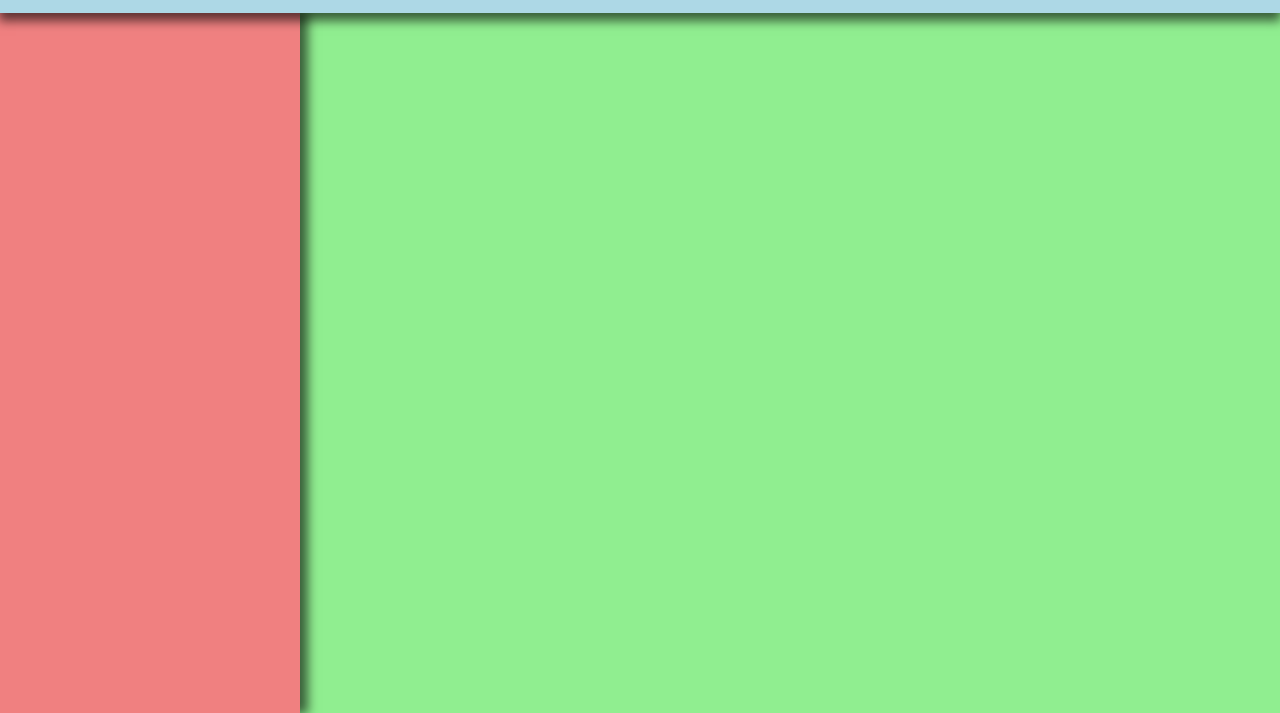
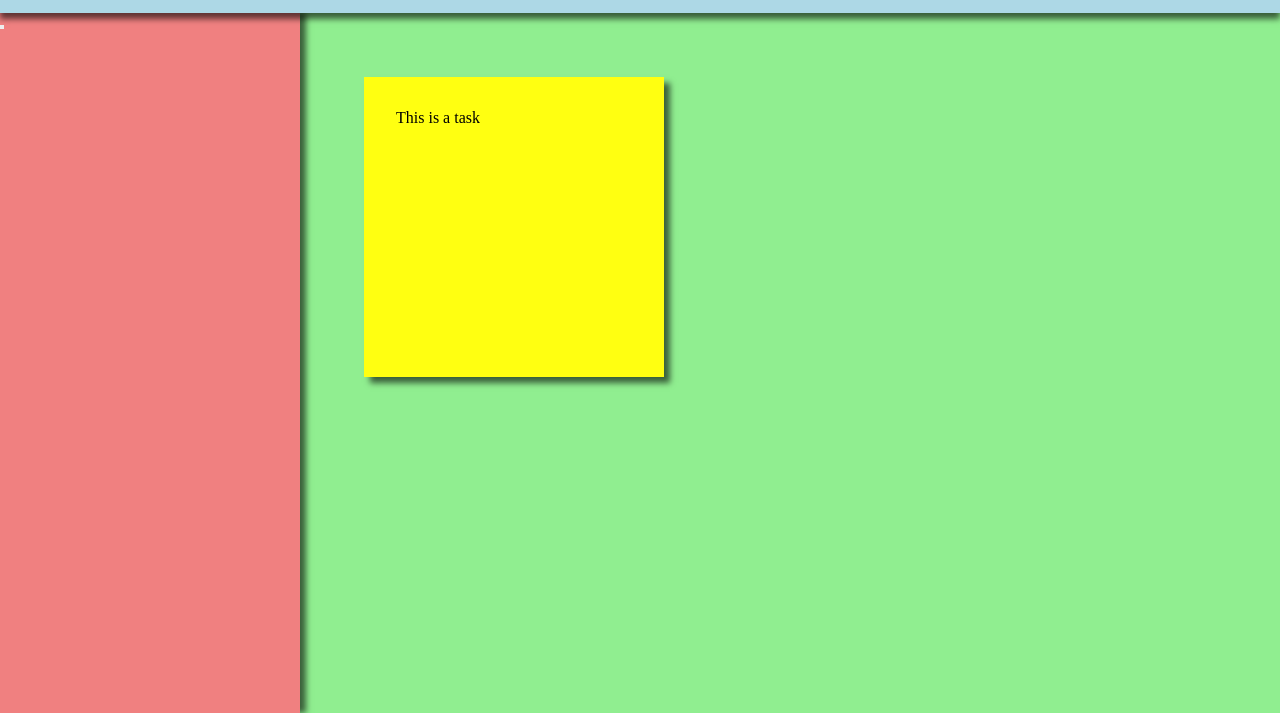
Before and after one commit to singhalex/todo, a website built with webpack: page src/index.ejs in a window 1280 px wide. Shown: the part 87-800 px from the top of the page. Built offline with nearby package versions, Linux system fonts and the light colour scheme; a web font is replaced by a local one.

Commit message:
Place objects in their own modules
Imported into main index.js

```diff
--- a/src/index.ejs
+++ b/src/index.ejs
@@ -16,7 +16,11 @@
     <div id="title">
       <p>/ to-do.</p>
     </div>
-    <div id="nav-bar"></div>
-    <div id="content-area"></div>
+    <div id="nav-bar">
+      <button></button>
+    </div>
+    <div id="content-area">
+      <div class="card">This is a task</div>
+    </div>
   </body>
 </html>
--- a/src/index.js
+++ b/src/index.js
@@ -1,28 +1,7 @@
 import './style.css';
 import { formatDistance, subDays } from 'date-fns';
-
-const Task = (title, description, dueDate, priority) => {
-  const returnTitle = () => title;
-  const returnDescription = () => description;
-  const returnDueDate = () => dueDate;
-  const returnPriority = () => priority;
-
-  return {
-    returnTitle, returnDescription, returnDueDate, returnPriority,
-  };
-};
-
-const Project = (title) => {
-  const returnTitle = () => title;
-  const taskList = [];
-  const returnTaskList = () => taskList;
-
-  const addTask = (task) => {
-    taskList.push(task);
-  };
-
-  return { returnTitle, addTask, returnTaskList };
-};
+import Task from './task';
+import Project from './project';
 
 const firstProject = Project('Main');
 const firstTask = Task('Clean room', 'Make sure to clean the walls', 'tomorrow', 'High');
--- /dev/null
+++ b/src/project.js
@@ -0,0 +1,13 @@
+const Project = (title) => {
+  const returnTitle = () => title;
+  const taskList = [];
+  const returnTaskList = () => taskList;
+
+  const addTask = (task) => {
+    taskList.push(task);
+  };
+
+  return { returnTitle, addTask, returnTaskList };
+};
+
+export default Project;
--- a/src/style.css
+++ b/src/style.css
@@ -20,9 +20,9 @@ body {
 #title {
   grid-area: 1 / 1 / 2 / 3;
   background-color: lightblue;
-  box-shadow: 0px 7px 10px 1px rgba(0, 0, 0, 0.6);
-  -webkit-box-shadow: 0px 7px 10px 1px rgba(0, 0, 0, 0.6);
-  -moz-box-shadow: 0px 7px 10px 1px rgba(0, 0, 0, 0.6);
+  box-shadow: 0px 6px 6px 0px rgba(0, 0, 0, 0.6);
+  -webkit-box-shadow: 0px 6px 6px 0px rgba(0, 0, 0, 0.6);
+  -moz-box-shadow: 0px 6px 6px 0px rgba(0, 0, 0, 0.6);
   z-index: 100;
 }
 
@@ -38,9 +38,9 @@ body {
 #nav-bar {
   grid-area: 2 / 1 / 3 / 2;
   background-color: lightcoral;
-  box-shadow: 7px 0px 10px 1px rgba(0, 0, 0, 0.6);
-  -webkit-box-shadow: 7px 0px 10px 1px rgba(0, 0, 0, 0.6);
-  -moz-box-shadow: 7px 0px 10px 1px rgba(0, 0, 0, 0.6);
+  box-shadow: 6px 0px 6px 0px rgba(0, 0, 0, 0.6);
+  -webkit-box-shadow: 6px 0px 6px 0px rgba(0, 0, 0, 0.6);
+  -moz-box-shadow: 6px 0px 6px 0px rgba(0, 0, 0, 0.6);
   z-index: 50;
 }
 
@@ -48,3 +48,15 @@ body {
   grid-area: 2 / 2 / 3 / 3;
   background-color: lightgreen;
 }
+
+.card {
+  box-sizing: border-box;
+  margin: 4rem;
+  padding: 2rem;
+  width: 300px;
+  height: 300px;
+  background-color: rgb(255, 255, 17);
+  box-shadow: 6px 6px 6px 0px rgba(0, 0, 0, 0.6);
+  -webkit-box-shadow: 6px 6px 6px 0px rgba(0, 0, 0, 0.6);
+  -moz-box-shadow: 6px 6px 6px 0px rgba(0, 0, 0, 0.6);
+}
--- /dev/null
+++ b/src/task.js
@@ -0,0 +1,12 @@
+const Task = (title, description, dueDate, priority) => {
+  const returnTitle = () => title;
+  const returnDescription = () => description;
+  const returnDueDate = () => dueDate;
+  const returnPriority = () => priority;
+
+  return {
+    returnTitle, returnDescription, returnDueDate, returnPriority,
+  };
+};
+
+export default Task;
```
Also changed, not shown: dist/bundle.js, dist/index.html.
